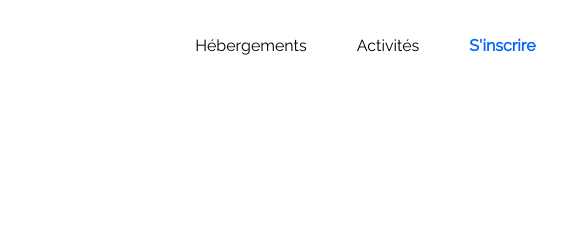
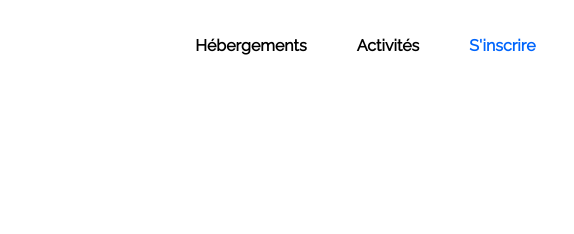
Before and after one commit to CarraP/eval-html-css-Pablo-Carrassoumet, a plain HTML site: page index.html in a window 1280 px wide. Shown: the top 234 px of the page, 706-1280 px from the left. Drawn offline with Linux system fonts and the light colour scheme.

Commit message:
petite modification du css de la nav

```diff
--- a/stylesheet.css
+++ b/stylesheet.css
@@ -27,15 +27,14 @@ header ul{
 header ul li{
     list-style: none;
     margin-left: 50px;
+    position: relative;
+    transition: 0.5s;
+    font-weight: 900;
 }
  header nav ul :last-child a{
     color: #0065FC;
     font-weight: bold;
     font-weight: 900;
-}
-header nav ul li{
-    position: relative;
-    transition: 0.5s;
 }
 header nav ul :where(:nth-child(2),:nth-child(1)) a::before{
     content: "";
```
